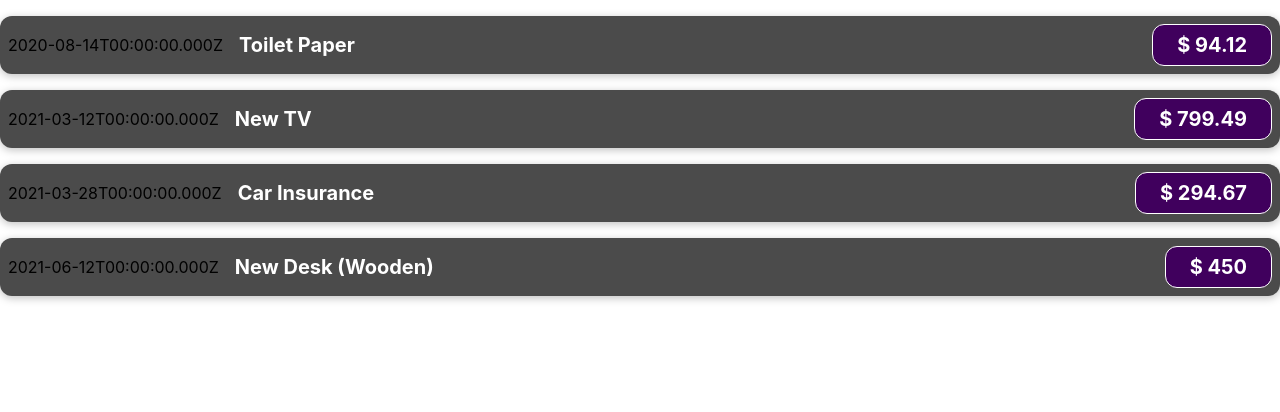
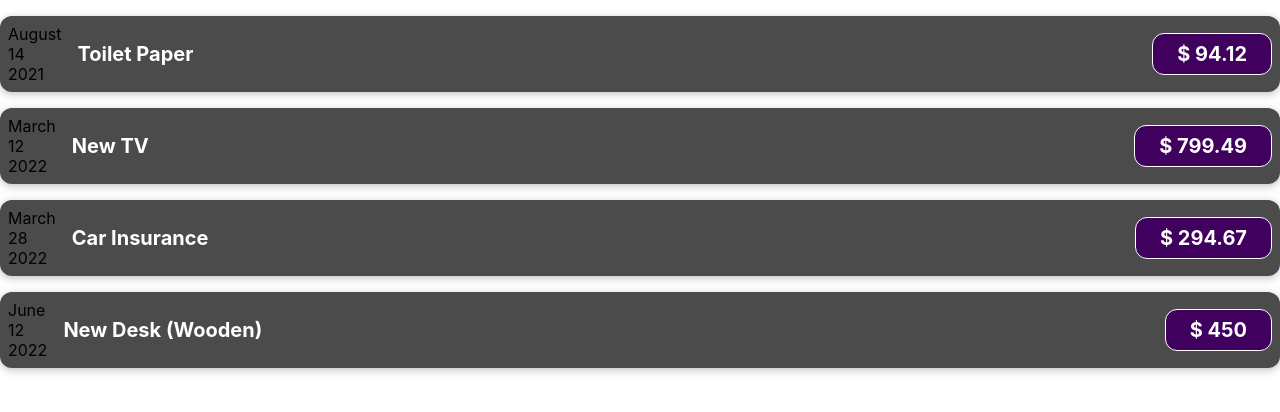
Before and after one commit to alex197925/react-tutorial, a React (Create React App) app in the folder tutorial-app/: page / in a window 1280 px wide. Shown: the top 412 px of the page. Built offline with nearby package versions, Linux system fonts and the light colour scheme.

Commit message:
Adding normal JavaScript Logic to Components

```diff
--- a/tutorial-app/src/App.js
+++ b/tutorial-app/src/App.js
@@ -7,20 +7,20 @@
             id: 'e1',
             title: 'Toilet Paper',
             amount: 94.12,
-            date: new Date(2020, 7, 14),
+            date: new Date(2021, 7, 14),
         },
-        { id: 'e2', title: 'New TV', amount: 799.49, date: new Date(2021, 2, 12) },
+        {id: 'e2', title: 'New TV', amount: 799.49, date: new Date(2022, 2, 12)},
         {
             id: 'e3',
             title: 'Car Insurance',
             amount: 294.67,
-            date: new Date(2021, 2, 28),
+            date: new Date(2022, 2, 28),
         },
         {
             id: 'e4',
             title: 'New Desk (Wooden)',
             amount: 450,
-            date: new Date(2021, 5, 12),
+            date: new Date(2022, 5, 12),
         },
     ];
     return (
--- a/tutorial-app/src/components/ExpenseItem.js
+++ b/tutorial-app/src/components/ExpenseItem.js
@@ -2,12 +2,16 @@
 import './ExpenseItem.css';
 
 function ExpenseItem(props) {
-    // const expenseDate = new Date(2022, 8, 23);
-    // const expenseTitle = 'Car Insurance';
-    // const expenseAmount = 298.76;
+    const month = props.date.toLocaleString('en-US', {month: 'long'});
+    const day = props.date.toLocaleString('en-US', {day: '2-digit'});
+    const year = props.date.getFullYear();
     return (
         <div className="expense-item ">
-           <div>{props.date.toISOString()}</div>
+            <div>
+                <div>{month}</div>
+                <div>{day}</div>
+                <div>{year}</div>
+            </div>
             <div className="expense-item__description">
                 <h2>{props.title}</h2>
                 <div className="expense-item__price"> $ {props.amount}</div>
```
